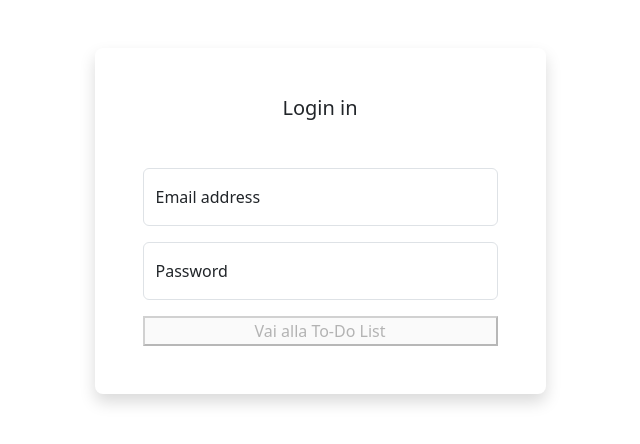
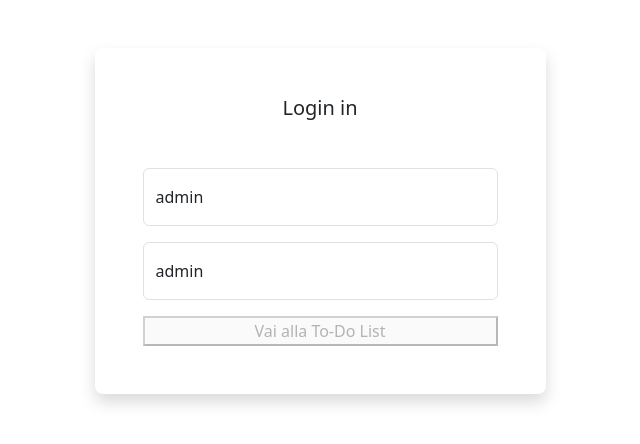
Before and after one commit to francazumelliii/todo-list_fe, an Angular app: page /login in a window 1280 px wide. Shown: the top 444 px of the page, without its empty margins (320-960 px from the left). Built offline with nearby package versions, Linux system fonts and the light colour scheme.

Commit message:
placeholder

```diff
--- a/src/app/login/login.component.html
+++ b/src/app/login/login.component.html
@@ -19,12 +19,12 @@
                             <h5 class="card-title text-center mb-5 fw-light fs-5">Login in </h5>
                             <form [formGroup]="loginForm" (ngSubmit)="login()">
                                 <div class="form-floating mb-3">
-                                  <input type="email" class="form-control" id="floatingInput" formControlName="email" placeholder="name@example.com">
-                                  <label for="floatingInput">Email address</label>
+                                  <input type="email" class="form-control" id="floatingInput" formControlName="email" placeholder="admin">
+                                  <label for="floatingInput">admin</label>
                                 </div>
                                 <div class="form-floating mb-3">
-                                  <input type="password" class="form-control" id="floatingPassword" formControlName="password" placeholder="Password">
-                                  <label for="floatingPassword">Password</label>
+                                  <input type="password" class="form-control" id="floatingPassword" formControlName="password" placeholder="admin">
+                                  <label for="floatingPassword">admin</label>
                                 </div>
                                 <div class="d-grid">
                                   <button type="submit" [disabled]="loginForm.invalid">Vai alla To-Do List</button>
```
